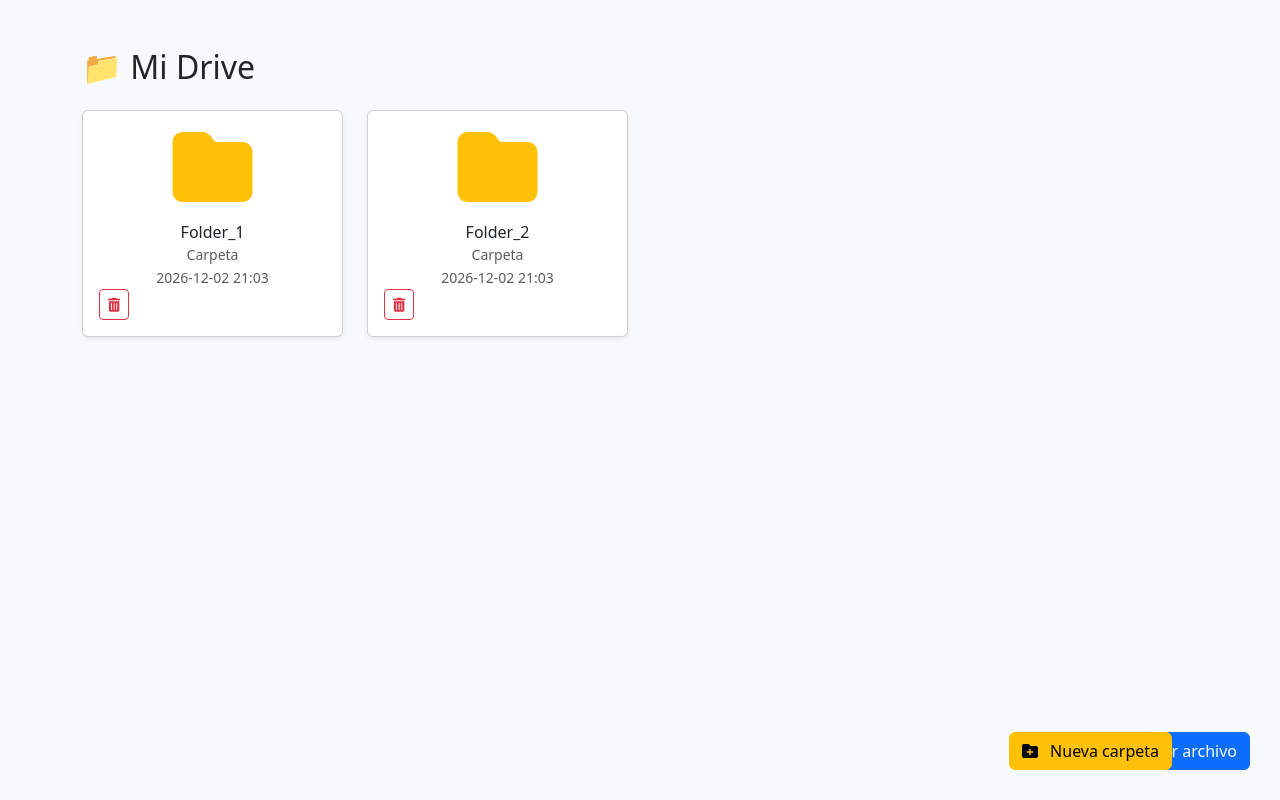
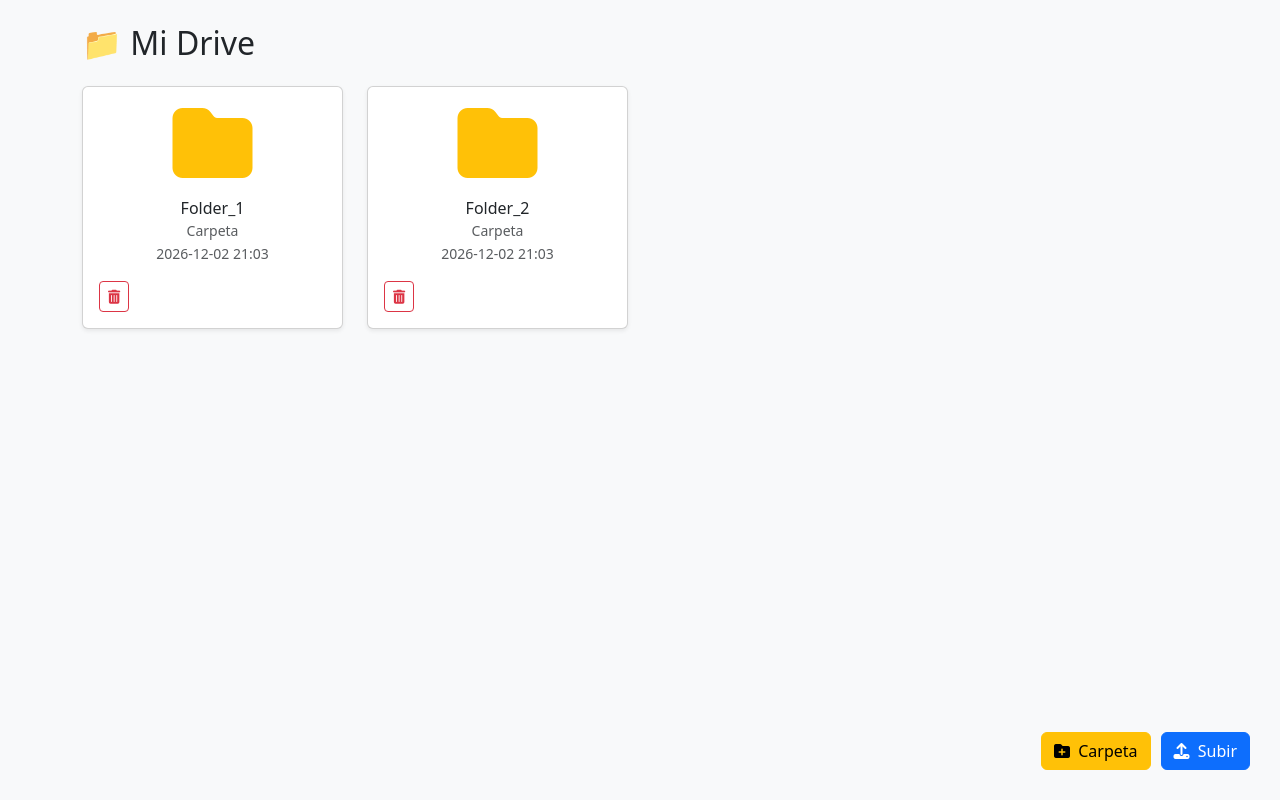
Before and after one commit to CRamirez-tech/Flask-Simple-File-Explorer, a Flask app: page / in a window 1280 px wide. Run offline with Flask 3, Linux system fonts and the light colour scheme; some libraries are stand-ins or nearby versions.

Commit message:
Update index.html

```diff
--- a/templates/index.html
+++ b/templates/index.html
@@ -3,16 +3,13 @@
 <head>
   <meta charset="UTF-8">
   <title>Mi Drive</title>
-    <link href="https://cdn.jsdelivr.net/npm/bootstrap@5.3.6/dist/css/bootstrap.min.css" rel="stylesheet" integrity="sha384-4Q6Gf2aSP4eDXB8Miphtr37CMZZQ5oXLH2yaXMJ2w8e2ZtHTl7GptT4jmndRuHDT" crossorigin="anonymous">
+  <meta name="viewport" content="width=device-width, initial-scale=1">
+
+  <!-- Bootstrap CSS & FontAwesome -->
+  <link href="https://cdn.jsdelivr.net/npm/bootstrap@5.3.6/dist/css/bootstrap.min.css" rel="stylesheet">
   <link rel="stylesheet" href="https://cdnjs.cloudflare.com/ajax/libs/font-awesome/6.5.0/css/all.min.css">
+
   <style>
-        .upload-btn {
-            position: fixed;
-            bottom: 30px;
-            right: 30px;
-            z-index: 1000;
-        }
-
     .card-icon {
       font-size: 40px;
   }
@@ -30,21 +27,42 @@
   a:hover {
       color: #0d6efd;
   }
+
   .clickable {
       cursor: pointer;
       transition: all 0.2s ease-in-out;
   }
 
   .clickable:hover {
-            background-color: #f1f3f5; /* fondo más claro al hacer hover */
-            box-shadow: 0 4px 12px rgba(0, 0, 0, 0.15); /* sombra más visible */
-            transform: translateY(-2px); /* pequeño efecto de elevación */
+      background-color: #f1f3f5;
+      box-shadow: 0 4px 12px rgba(0, 0, 0, 0.15);
+      transform: translateY(-2px);
+  }
+
+  .floating-buttons {
+      position: fixed;
+      bottom: 30px;
+      right: 30px;
+      z-index: 1050;
+      display: flex;
+      flex-direction: row-reverse;
+      gap: 10px;
+      flex-wrap: wrap;
+  }
+
+  @media (max-width: 576px) {
+      .floating-buttons {
+        right: 15px;
+        bottom: 15px;
+        flex-direction: column;
+        align-items: flex-end;
+    }
 }
 </style>
 </head>
 <body class="bg-light">
 
-<div class="container py-5">
+    <div class="container py-4">
       <h2 class="mb-4">📁 Mi Drive</h2>
 
       {% if current_path %}
@@ -54,12 +72,12 @@
       </a>
       {% endif %}
 
-    <div class="row g-4">
+      <div class="row row-cols-1 row-cols-sm-2 row-cols-md-3 row-cols-lg-4 g-4">
         {% for file in files %}
-    <div class="col-12 col-sm-6 col-md-4 col-lg-3">
+        <div class="col">
           <div class="card h-100 shadow-sm clickable">
-            <div class="card-body d-flex flex-column {{ 'justify-content-between' if not file.is_dir else 'justify-content-around' }} ">
-                    <div class="text-center {{ 'mb-3' if not file.is_dir else '' }} " onclick="window.location='{{ url_for('index', req_path=file.path|replace('\\', '/') ) }}'">
+            <div class="card-body d-flex flex-column justify-content-between">
+              <div class="text-center mb-3" onclick="window.location='{{ url_for('index', req_path=file.path|replace('\\', '/') ) }}'">
                 <div class="card-icon mb-2">
                   {% if file.is_dir %}
                   <i class="fas fa-folder fa-2x text-warning"></i>
@@ -67,9 +85,7 @@
                   <i class="fas fa-file-alt fa-2x text-secondary"></i>
                   {% endif %}
               </div>
-                        <div class="card-name">
-                            {{ file.name }}
-                        </div>
+              <div class="card-name">{{ file.name }}</div>
               <small class="text-muted d-block">
                   {% if file.is_dir %}
                   Carpeta
@@ -81,7 +97,7 @@
                   {{ file.modified.strftime('%Y-%m-%d %H:%M') if file.modified }}
               </small>
           </div>
-                    <div class="d-flex justify-content-between align-items-center">
+          <div class="d-flex justify-content-between align-items-center mt-auto">
             {% if not file.is_dir %}
             <a href="{{ url_for('index', req_path=file.path|replace('\\', '/') ) }}" download class="btn btn-sm btn-outline-primary">
               <i class="fas fa-download"></i>
@@ -99,22 +115,26 @@
 </div>
 {% endfor %}
 </div>
+</div>
 
-    <!-- Botón flotante para subir archivos -->
-    <form action="{{ url_for('upload') }}" method="POST" enctype="multipart/form-data">
+<!-- Botones flotantes -->
+<div class="floating-buttons">
+  <!-- Botón subir archivo -->
+  <form action="{{ url_for('upload') }}" method="POST" enctype="multipart/form-data" class="d-inline">
     <input type="hidden" name="path" value="{{ current_path }}">
     <input type="file" id="fileInput" name="file" class="d-none" onchange="this.form.submit()">
-        <button type="button" class="btn btn-primary upload-btn" onclick="document.getElementById('fileInput').click()">
-            <i class="fas fa-upload me-2"></i> Subir archivo
+    <button type="button" class="btn btn-primary" onclick="document.getElementById('fileInput').click()">
+      <i class="fas fa-upload me-1"></i> Subir
   </button>
 </form>
 
-    <!-- Botón flotante para crear carpeta -->
-    <button type="button" class="btn btn-warning upload-btn me-2" data-bs-toggle="modal" data-bs-target="#createFolderModal" style="right: 100px;">
-        <i class="fas fa-folder-plus me-2"></i> Nueva carpeta
+<!-- Botón crear carpeta -->
+<button type="button" class="btn btn-warning" data-bs-toggle="modal" data-bs-target="#createFolderModal">
+    <i class="fas fa-folder-plus me-1"></i> Carpeta
 </button>
+</div>
 
-    <!-- Modal para crear carpeta -->
+<!-- Modal: Crear carpeta -->
 <div class="modal fade" id="createFolderModal" tabindex="-1" aria-labelledby="createFolderModalLabel" aria-hidden="true">
   <div class="modal-dialog">
     <form method="POST" action="{{ url_for('create_folder') }}">
@@ -132,28 +152,26 @@
     </div>
     <div class="modal-footer">
       <button type="button" class="btn btn-secondary" data-bs-dismiss="modal">Cancelar</button>
-              <button type="submit" class="btn btn-primary">Crear carpeta</button>
+      <button type="submit" class="btn btn-primary">Crear</button>
   </div>
 </div>
 </form>
 </div>
 </div>
-</div>
 
+<!-- JS -->
 <script>
   document.querySelectorAll("form").forEach(form => {
     if (form.action.includes("/delete")) {
       form.addEventListener("submit", function(event) {
         const fileName = form.dataset.filename || "este archivo";
         const confirmed = confirm(`¿Estás seguro de que deseas eliminar "${fileName}"?`);
-                if (!confirmed) {
-                    event.preventDefault();
-                }
+        if (!confirmed) event.preventDefault();
     });
   }
 });
 </script>
 
-<script src="https://cdn.jsdelivr.net/npm/bootstrap@5.3.6/dist/js/bootstrap.bundle.min.js" integrity="sha384-j1CDi7MgGQ12Z7Qab0qlWQ/Qqz24Gc6BM0thvEMVjHnfYGF0rmFCozFSxQBxwHKO" crossorigin="anonymous"></script>
+<script src="https://cdn.jsdelivr.net/npm/bootstrap@5.3.6/dist/js/bootstrap.bundle.min.js"></script>
 </body>
 </html>
```
Lines whose indentation alone changed are shown as unchanged.
